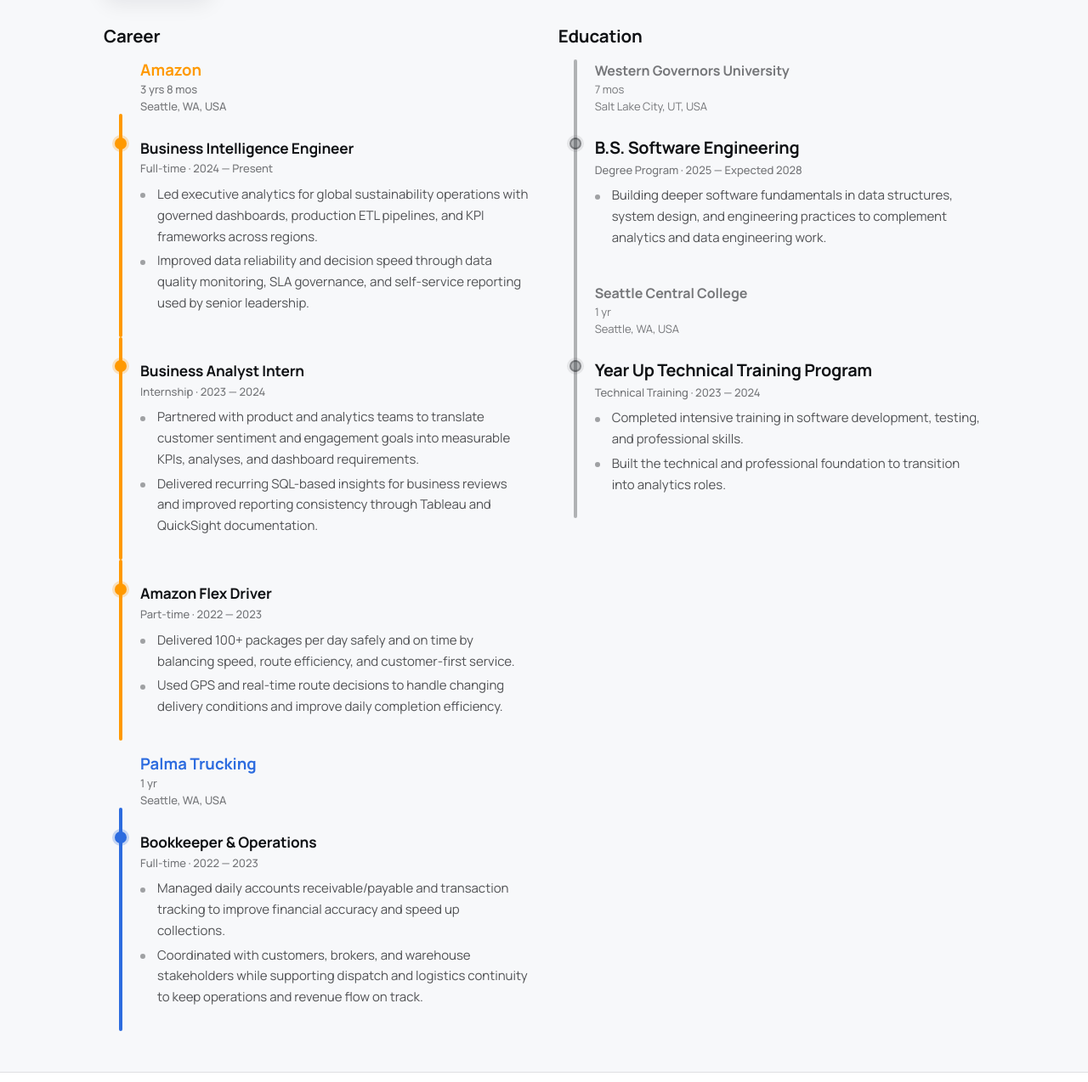
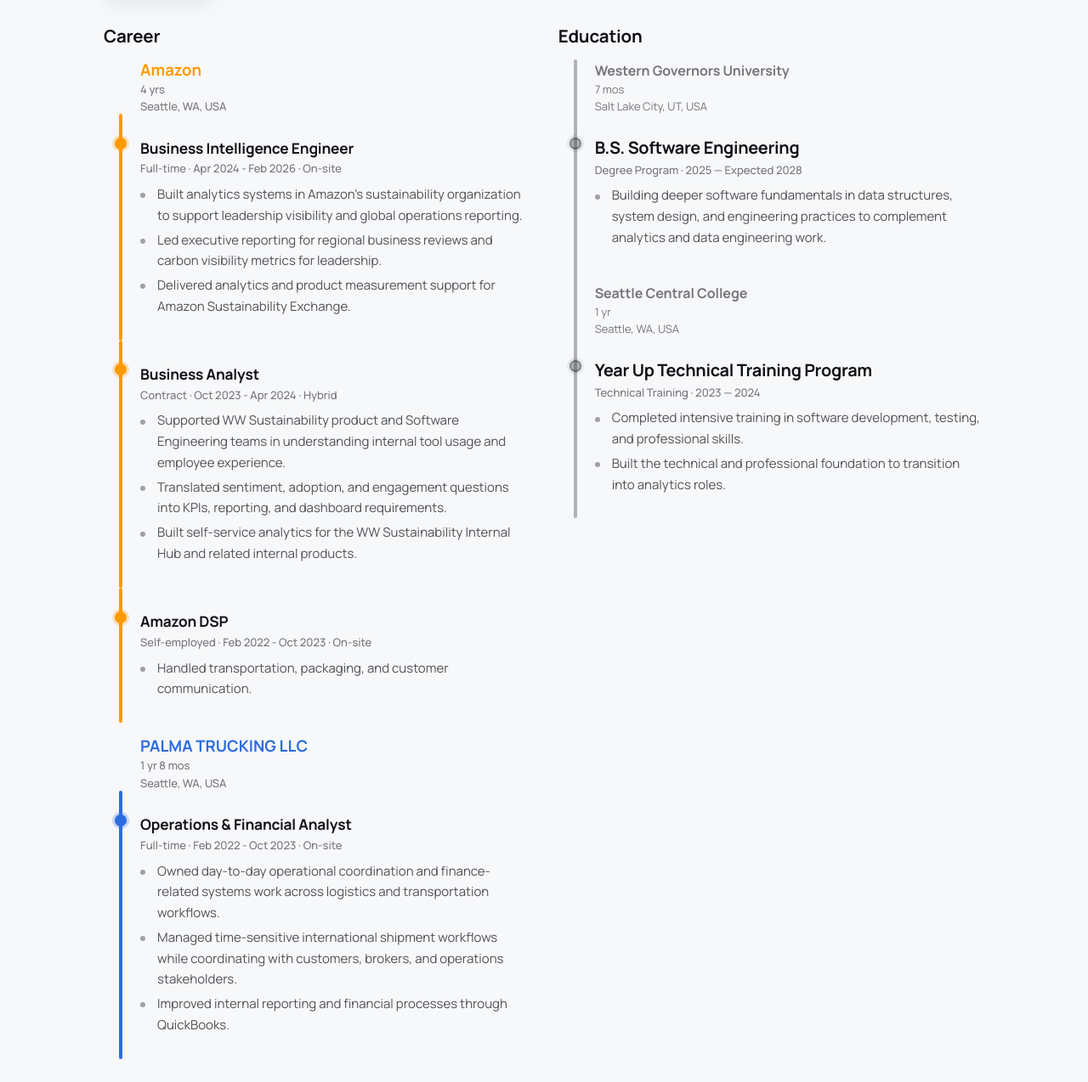
Before and after one commit to FanielHabte/Portfolio-Website, a website: page index.html in a window 1280 px wide. Shown: the part 1686-2960 px from the top of the page at 85% size. Drawn offline with Linux system fonts and the light colour scheme.

Commit message:
Update career timeline and Amazon DSP role details

```diff
--- a/index.html
+++ b/index.html
@@ -241,7 +241,7 @@
                 I started in operations and bookkeeping, where accuracy,
                 communication, and clean records were essential. That foundation
                 pushed me into analytics through Year Up and then Amazon, first
-                as a Business Analyst Intern and now as a Business Intelligence
+                as a Business Analyst and then as a Business Intelligence
                 Engineer.
               </p>
               <p class="card-text">
@@ -354,8 +354,8 @@
                   </p>
                   <p
                     class="timeline-company-duration"
-                    data-duration-end="present"
-                    data-duration-start="2022-07"
+                    data-duration-end="2026-02"
+                    data-duration-start="2022-02"
                   ></p>
                   <p class="timeline-company-location">Seattle, WA, USA</p>
                   <div class="timeline-item timeline-item-amazon" data-reveal="">
@@ -364,17 +364,22 @@
                       <h3 class="timeline-title">
                         Business Intelligence Engineer
                       </h3>
-                      <p class="timeline-role-type">Full-time · 2024 — Present</p>
+                      <p class="timeline-role-type">
+                        Full-time · Apr 2024 - Feb 2026 · On-site
+                      </p>
                       <ul class="bullets bullets-tight timeline-points">
                         <li>
-                          Led executive analytics for global sustainability
-                          operations with governed dashboards, production ETL
-                          pipelines, and KPI frameworks across regions.
+                          Built analytics systems in Amazon's sustainability
+                          organization to support leadership visibility and
+                          global operations reporting.
                         </li>
                         <li>
-                          Improved data reliability and decision speed through
-                          data quality monitoring, SLA governance, and
-                          self-service reporting used by senior leadership.
+                          Led executive reporting for regional business reviews
+                          and carbon visibility metrics for leadership.
+                        </li>
+                        <li>
+                          Delivered analytics and product measurement support
+                          for Amazon Sustainability Exchange.
                         </li>
                       </ul>
                     </div>
@@ -383,19 +388,25 @@
                     <div aria-hidden="true" class="timeline-dot"></div>
                     <div class="timeline-content">
                       <h3 class="timeline-title">
-                        Business Analyst Intern
+                        Business Analyst
                       </h3>
-                      <p class="timeline-role-type">Internship · 2023 — 2024</p>
+                      <p class="timeline-role-type">
+                        Contract · Oct 2023 - Apr 2024 · Hybrid
+                      </p>
                       <ul class="bullets bullets-tight timeline-points">
                         <li>
-                          Partnered with product and analytics teams to
-                          translate customer sentiment and engagement goals into
-                          measurable KPIs, analyses, and dashboard requirements.
+                          Supported WW Sustainability product and Software
+                          Engineering teams in understanding internal tool usage
+                          and employee experience.
                         </li>
                         <li>
-                          Delivered recurring SQL-based insights for business
-                          reviews and improved reporting consistency through
-                          Tableau and QuickSight documentation.
+                          Translated sentiment, adoption, and engagement
+                          questions into KPIs, reporting, and dashboard
+                          requirements.
+                        </li>
+                        <li>
+                          Built self-service analytics for the WW Sustainability
+                          Internal Hub and related internal products.
                         </li>
                       </ul>
                     </div>
@@ -404,19 +415,15 @@
                     <div aria-hidden="true" class="timeline-dot"></div>
                     <div class="timeline-content">
                       <h3 class="timeline-title">
-                        Amazon Flex Driver
+                        Amazon DSP
                       </h3>
-                      <p class="timeline-role-type">Part-time · 2022 — 2023</p>
+                      <p class="timeline-role-type">
+                        Self-employed · Feb 2022 - Oct 2023 · On-site
+                      </p>
                       <ul class="bullets bullets-tight timeline-points">
                         <li>
-                          Delivered 100+ packages per day safely and on time by
-                          balancing speed, route efficiency, and customer-first
-                          service.
-                        </li>
-                        <li>
-                          Used GPS and real-time route decisions to handle
-                          changing delivery conditions and improve daily
-                          completion efficiency.
+                          Handled transportation, packaging, and customer
+                          communication.
                         </li>
                       </ul>
                     </div>
@@ -424,11 +431,11 @@
                 </div>
                 <div class="timeline-group timeline-group-palma">
                   <p class="timeline-group-name timeline-company-name">
-                    Palma Trucking
+                    PALMA TRUCKING LLC
                   </p>
                   <p
                     class="timeline-company-duration"
-                    data-duration-end="2023-02"
+                    data-duration-end="2023-10"
                     data-duration-start="2022-02"
                   ></p>
                   <p class="timeline-company-location">Seattle, WA, USA</p>
@@ -436,20 +443,25 @@
                     <div aria-hidden="true" class="timeline-dot"></div>
                     <div class="timeline-content">
                       <h3 class="timeline-title">
-                        Bookkeeper &amp; Operations
+                        Operations &amp; Financial Analyst
                       </h3>
-                      <p class="timeline-role-type">Full-time · 2022 — 2023</p>
+                      <p class="timeline-role-type">
+                        Full-time · Feb 2022 - Oct 2023 · On-site
+                      </p>
                       <ul class="bullets bullets-tight timeline-points">
                         <li>
-                          Managed daily accounts receivable/payable and
-                          transaction tracking to improve financial accuracy and
-                          speed up collections.
+                          Owned day-to-day operational coordination and
+                          finance-related systems work across logistics and
+                          transportation workflows.
                         </li>
                         <li>
-                          Coordinated with customers, brokers, and warehouse
-                          stakeholders while supporting dispatch and logistics
-                          continuity to keep operations and revenue flow on
-                          track.
+                          Managed time-sensitive international shipment
+                          workflows while coordinating with customers,
+                          brokers, and operations stakeholders.
+                        </li>
+                        <li>
+                          Improved internal reporting and financial processes
+                          through QuickBooks.
                         </li>
                       </ul>
                     </div>
```
